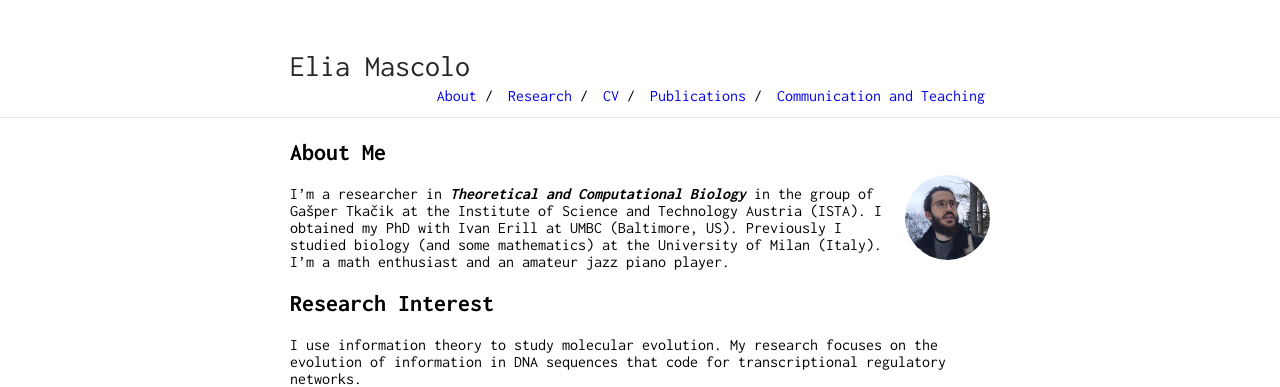
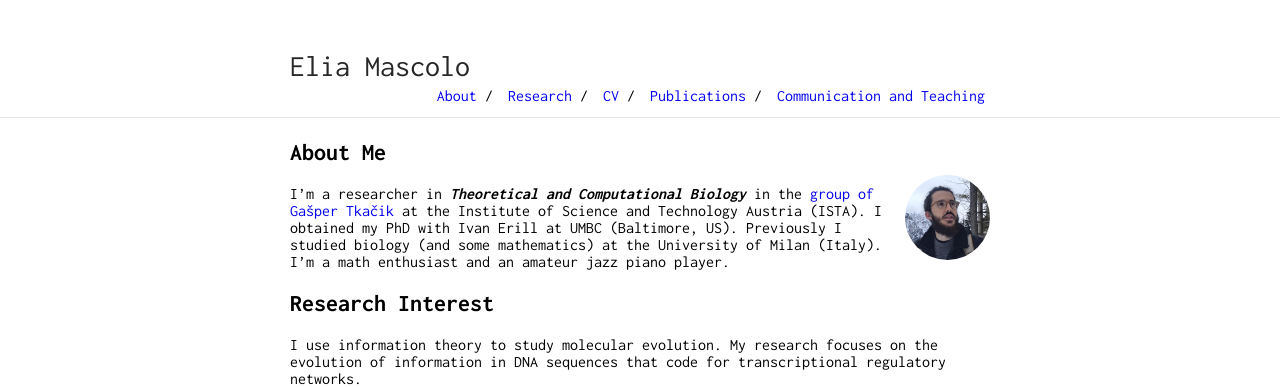
Before and after one commit to eliamascolo/eliamascolo.github.io, a Jekyll site: the page built from index.md, in a window 1280 px wide. Shown: the top 387 px of the page. Built offline with Jekyll 4.4.1, drawn with Linux system fonts in a browser that asks for light colours; part of the change alters nothing that is shown.

```diff
--- a/index.md
+++ b/index.md
@@ -16,7 +16,7 @@ layout: default
 
 <img class="profile-picture" src="/images/profile_picture_mountain.jpg">
 
-I'm a researcher in ***Theoretical and Computational Biology*** in the group of Gašper Tkačik at the Institute of Science and Technology Austria (ISTA). I obtained my PhD with Ivan Erill at UMBC (Baltimore, US). Previously I studied biology (and some mathematics) at the University of Milan (Italy).
+I'm a researcher in ***Theoretical and Computational Biology*** in the [group of Gašper Tkačik](https://ist.ac.at/en/research/tkacik-group/) at the Institute of Science and Technology Austria (ISTA). I obtained my PhD with Ivan Erill at UMBC (Baltimore, US). Previously I studied biology (and some mathematics) at the University of Milan (Italy).
 I'm a math enthusiast and an amateur jazz piano player.
 
 ## Research Interest
```
